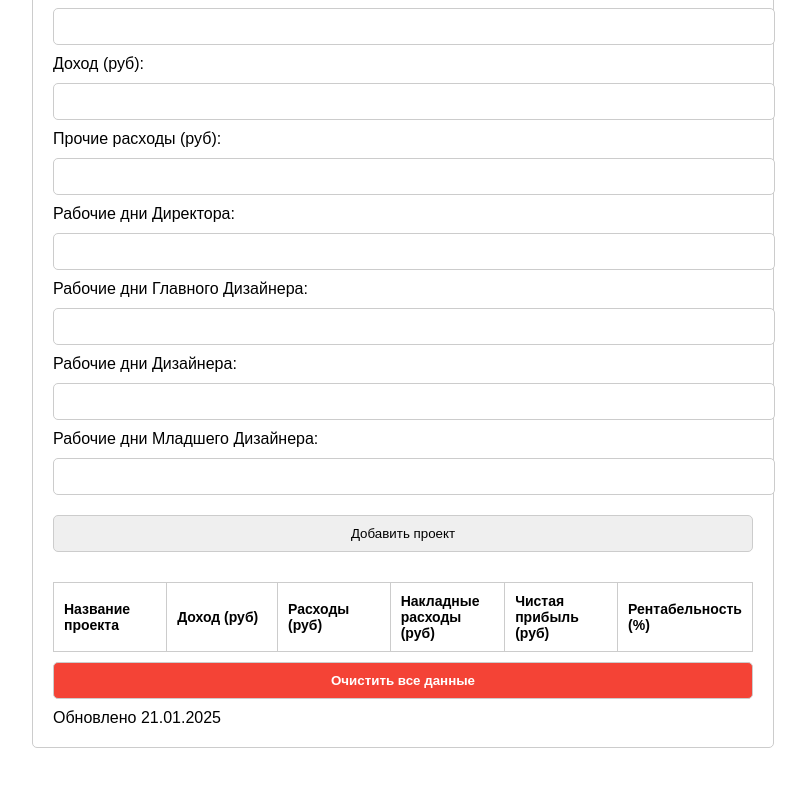
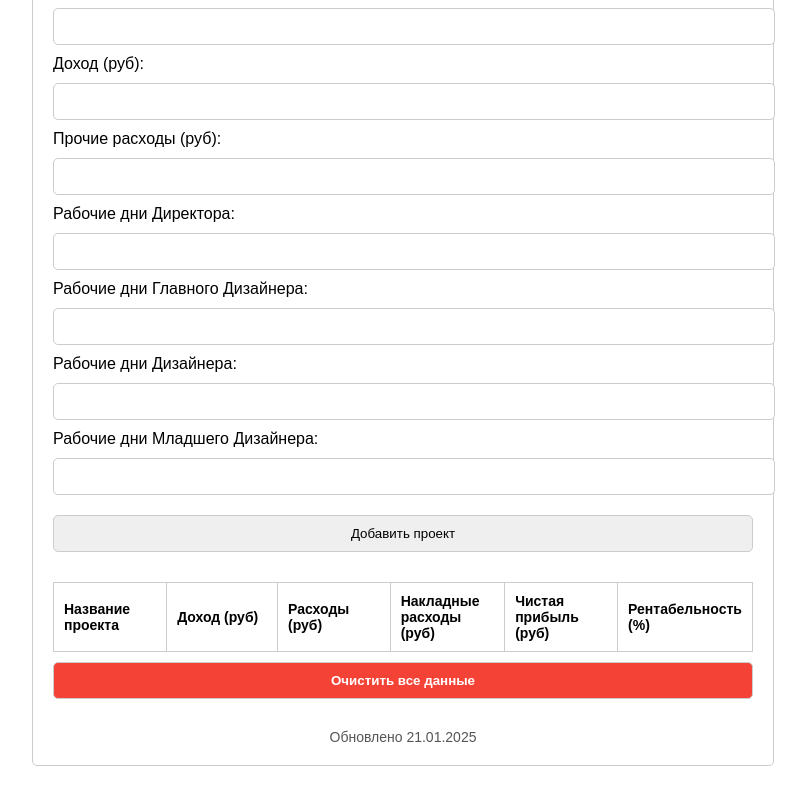
Before and after one commit to puipupko/edda, a plain HTML site: page index.html in a window 1280 px wide. Shown: the part 141-927 px from the top of the page, without its empty margins (237-1043 px from the left). Drawn offline with Linux system fonts and the light colour scheme.

Commit message:
Update index.html

```diff
--- a/index.html
+++ b/index.html
@@ -44,6 +44,12 @@
             background-color: #f44336;
             color: white;
             font-weight: bold;
+        }
+          .updated-text {
+            margin-top: 20px;
+            text-align: center;
+            font-size: 14px;
+            color: #555;
         }
     </style>
 </head>
```
